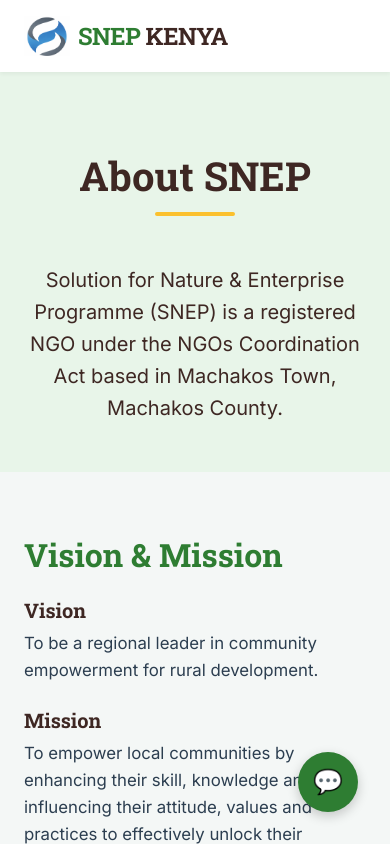
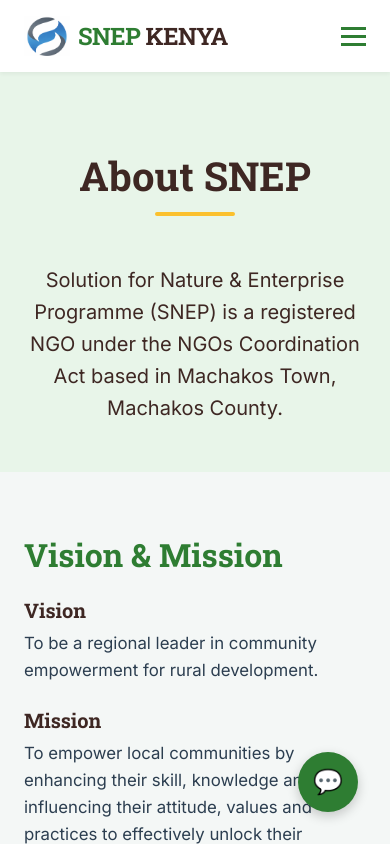
Before and after one commit to fringguske/snepkenya, a Next.js app: page /about in a window 390 px wide. Built offline with nearby package versions, Linux system fonts and the light colour scheme.

Commit message:
Polish: Mobile responsiveness (hamburger menu, hero, footer)

```diff
--- a/app/components/Footer.module.css
+++ b/app/components/Footer.module.css
@@ -54,3 +54,13 @@
     color: rgba(255, 255, 255, 0.6);
     font-size: 0.9rem;
 }
+
+@media (max-width: 600px) {
+    .footer {
+        padding-top: 2rem;
+    }
+
+    .container {
+        gap: 2rem;
+    }
+}
--- a/app/components/Navbar.js
+++ b/app/components/Navbar.js
@@ -1,7 +1,10 @@
 import Link from 'next/link';
+import { useState } from 'react';
 import styles from './Navbar.module.css';
 
 export default function Navbar() {
+    const [isMenuOpen, setIsMenuOpen] = useState(false);
+
     return (
         <nav className={styles.navbar}>
             <div className={`container ${styles.container}`}>
@@ -9,12 +12,23 @@
                     <img src="/logo.png" alt="SNEP Logo" className={styles.logoImage} />
                     <span>SNEP <span className={styles.accent}>KENYA</span></span>
                 </Link>
-                <ul className={styles.navLinks}>
-                    <li><Link href="/">Home</Link></li>
-                    <li><Link href="/about">About Us</Link></li>
-                    <li><Link href="/rlf">Membership & RLF</Link></li>
-                    <li><Link href="/projects">Projects</Link></li>
-                    <li><Link href="/contact">Contact</Link></li>
+
+                <button
+                    className={styles.hamburger}
+                    onClick={() => setIsMenuOpen(!isMenuOpen)}
+                    aria-label="Toggle Menu"
+                >
+                    <span className={isMenuOpen ? styles.barOpen : styles.bar}></span>
+                    <span className={isMenuOpen ? styles.barOpen : styles.bar}></span>
+                    <span className={isMenuOpen ? styles.barOpen : styles.bar}></span>
+                </button>
+
+                <ul className={`${styles.navLinks} ${isMenuOpen ? styles.navActive : ''}`}>
+                    <li><Link href="/" onClick={() => setIsMenuOpen(false)}>Home</Link></li>
+                    <li><Link href="/about" onClick={() => setIsMenuOpen(false)}>About Us</Link></li>
+                    <li><Link href="/rlf" onClick={() => setIsMenuOpen(false)}>Membership & RLF</Link></li>
+                    <li><Link href="/projects" onClick={() => setIsMenuOpen(false)}>Projects</Link></li>
+                    <li><Link href="/contact" onClick={() => setIsMenuOpen(false)}>Contact</Link></li>
                 </ul>
             </div>
         </nav>
--- a/app/components/Navbar.module.css
+++ b/app/components/Navbar.module.css
@@ -70,9 +70,65 @@
     width: 100%;
 }
 
+/* Hamburger Button */
+.hamburger {
+    display: none;
+    flex-direction: column;
+    gap: 5px;
+    background: none;
+    border: none;
+    cursor: pointer;
+    z-index: 101;
+    /* Above Menu */
+}
+
+.bar,
+.barOpen {
+    width: 25px;
+    height: 3px;
+    background-color: var(--primary-green);
+    transition: all 0.3s ease;
+}
+
+/* Mobile Responsive */
 @media (max-width: 768px) {
+    .hamburger {
+        display: flex;
+        /* Show on mobile */
+    }
+
     .navLinks {
-        display: none;
-        /* Mobile menu to be implemented if needed */
+        position: fixed;
+        top: 0;
+        right: -100%;
+        /* Hidden by default */
+        height: 100vh;
+        width: 70%;
+        background-color: var(--white);
+        flex-direction: column;
+        justify-content: center;
+        align-items: center;
+        gap: 2rem;
+        box-shadow: -5px 0 15px rgba(0, 0, 0, 0.1);
+        transition: right 0.3s ease-in-out;
+        z-index: 99;
+    }
+
+    .navActive {
+        right: 0;
+        /* Slide in */
+    }
+
+    /* Animate Hamburger to X */
+    .barOpen:nth-child(1) {
+        transform: rotate(45deg) translate(5px, 6px);
+    }
+
+    .barOpen:nth-child(2) {
+        opacity: 0;
+    }
+
+    .barOpen:nth-child(3) {
+        transform: rotate(-45deg) translate(5px, -6px);
     }
 }
```
Also changed, not shown: app/components/Hero.module.css (+20 -2 lines).
